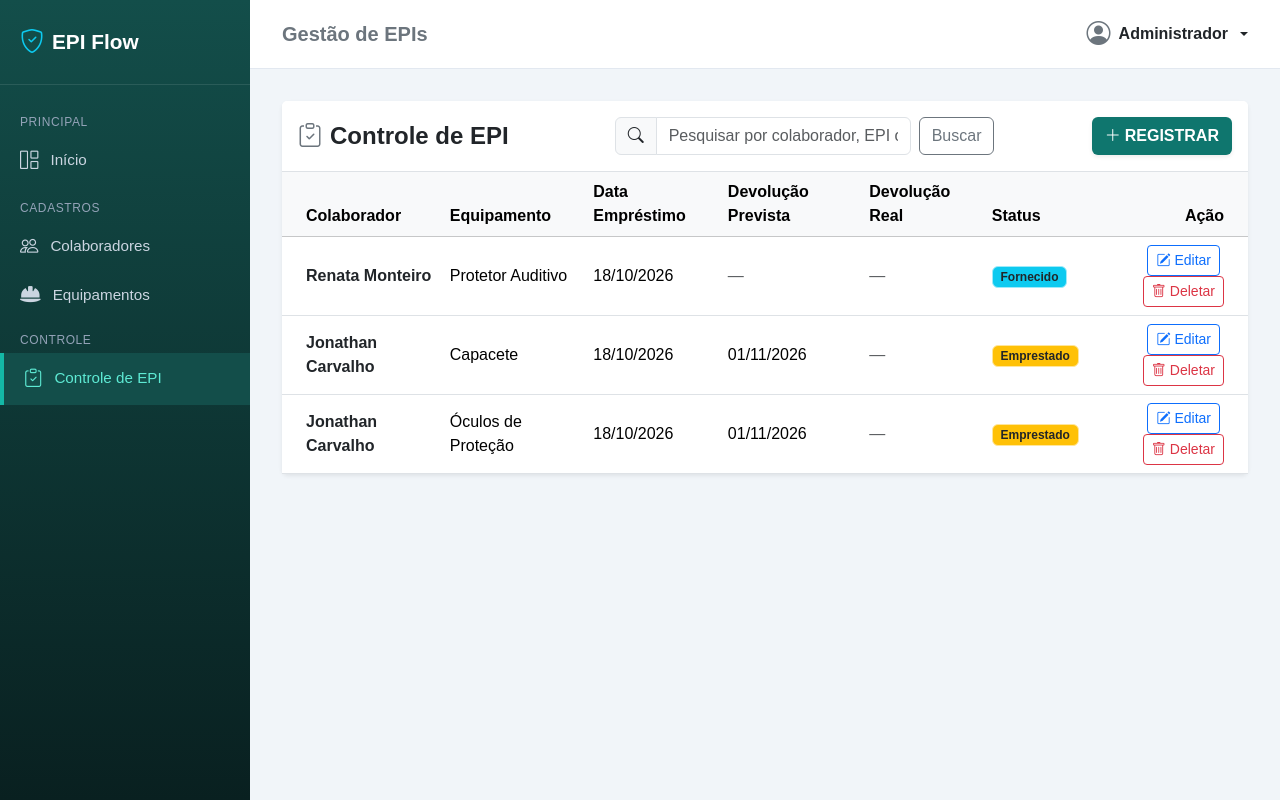
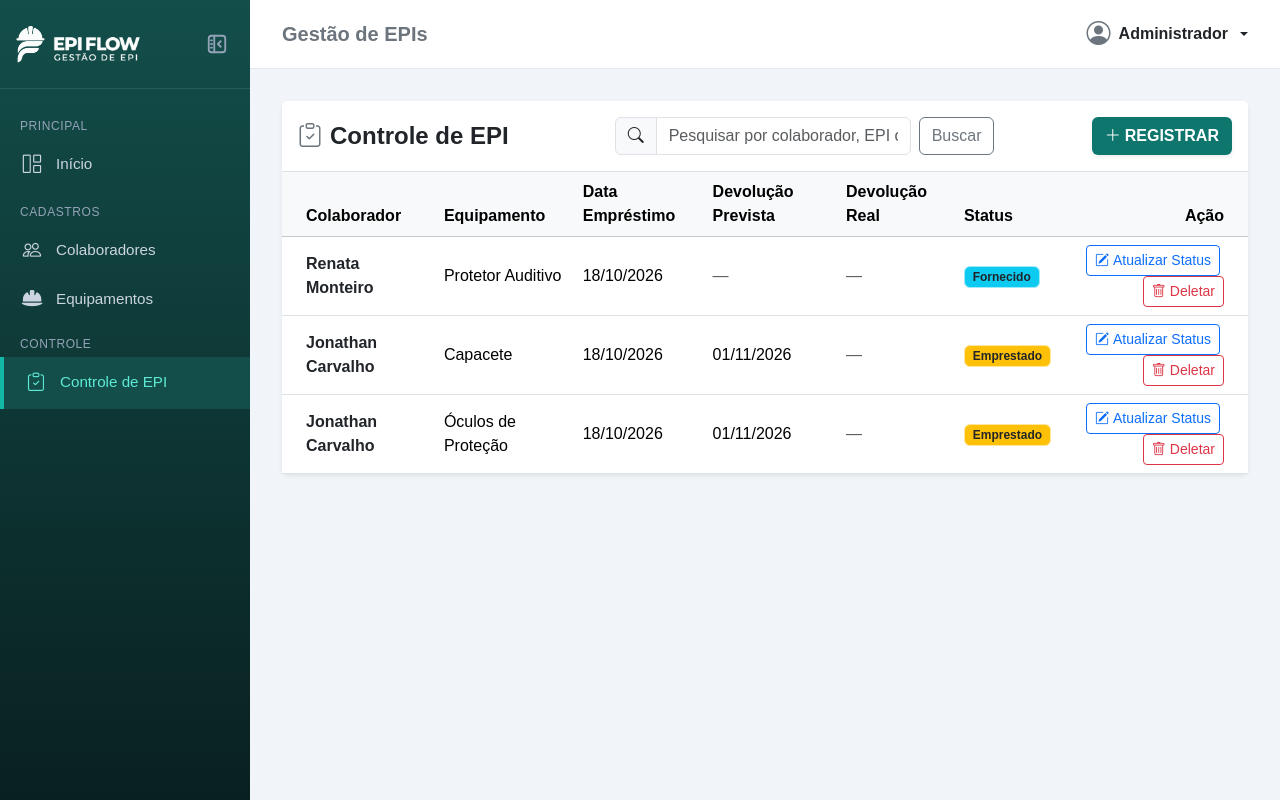
Before and after one commit to carvalhojonathan/epiflow, a Django app: page /emprestimos/ in a window 1280 px wide. Run offline with Django 5.2, Linux system fonts and the light colour scheme; data comes from the database, SQL or seed files in the repository.

Commit message:
adiciona logo e menu recolhido/expandido

```diff
--- a/apps/emprestimos/views.py
+++ b/apps/emprestimos/views.py
@@ -33,7 +33,7 @@ def cadastrar_emprestimo(request):
 
     return render(request, 'emprestimos/cadastrar.html', {
         'form': form,
-        'titulo': 'Registrar Empréstimo de EPI',
+        'titulo': 'Controle de EPI',
         'botao_texto': 'SALVAR',
     })
 
--- a/apps/epis/views.py
+++ b/apps/epis/views.py
@@ -17,7 +17,7 @@ def cadastrar_equipamento(request):
         if form.is_valid():
             form.save()
             messages.success(request, 'Equipamento cadastrado com sucesso!')
-            # Permanece na tela de cadastro limpa conforme requisito
+            # Permanece na tela de cadastro limpa
             return redirect('epis:cadastrar')
         else:
             messages.error(request, 'Equipamento não foi cadastrado! Verifique os campos.')
--- a/static/css/style.css
+++ b/static/css/style.css
@@ -29,17 +29,77 @@ body {
     flex-shrink: 0;
     display: flex;
     flex-direction: column;
+    transition: width 0.3s ease;
+    overflow-x: hidden;
+}
+
+/* Cabeçalho da Sidebar */
+.sidebar-header {
+    display: flex;
+    align-items: center;
+    justify-content: space-between;
+    padding: 1.25rem 1rem;
+    border-bottom: 1px solid rgba(255, 255, 255, 0.1);
+    transition: all 0.3s ease;
 }
 
 .sidebar-brand {
-    padding: 1.5rem 1.25rem;
-    font-size: 1.3rem;
+    font-size: 1.25rem;
     font-weight: bold;
     color: white;
     text-decoration: none;
     display: flex;
     align-items: center;
-    border-bottom: 1px solid rgba(255, 255, 255, 0.1);
+    white-space: nowrap;
+}
+
+/* Imagens da Logo */
+.logo-icon {
+    height: 38px;
+    width: auto;
+    object-fit: contain;
+    flex-shrink: 0;
+    transition: transform 0.2s ease;
+}
+
+.logo-text {
+    height: 48px;
+    width: auto;
+    object-fit: contain;
+}
+
+/* Botão de Toggle do Menu */
+.sidebar-toggle-btn {
+    background: transparent;
+    border: none;
+    outline: none;
+    box-shadow: none;
+    color: #94a3b8;
+    cursor: pointer;
+    width: 34px;
+    height: 34px;
+    border-radius: 8px;
+    display: flex;
+    align-items: center;
+    justify-content: center;
+    transition: all 0.2s ease;
+    flex-shrink: 0;
+    padding: 0;
+}
+
+.sidebar-toggle-btn:hover {
+    color: #5eead4;
+    background: rgba(255, 255, 255, 0.08);
+    border-color: rgba(94, 234, 212, 0.4);
+}
+
+/* Alternância dos ícones de recolher/expandir */
+.sidebar-toggle-btn .icon-expand {
+    display: none;
+}
+
+.sidebar-toggle-btn .icon-collapse {
+    display: block;
 }
 
 .sidebar-menu {
@@ -54,6 +114,7 @@ body {
     letter-spacing: 0.05em;
     color: #94a3b8;
     padding: 0.75rem 1.25rem 0.25rem;
+    white-space: nowrap;
 }
 
 .sidebar-link {
@@ -64,11 +125,16 @@ body {
     text-decoration: none;
     transition: all 0.2s;
     font-size: 0.95rem;
+    white-space: nowrap;
 }
 
 .sidebar-link i {
     font-size: 1.15rem;
     margin-right: 0.75rem;
+    width: 24px;
+    text-align: center;
+    flex-shrink: 0;
+    transition: margin 0.2s, font-size 0.2s;
 }
 
 .sidebar-link:hover,
--- a/templates/base.html
+++ b/templates/base.html
@@ -19,40 +19,82 @@
 
 <body>
     <div class="app-wrapper">
-        <!-- Sidebar à Esquerda (Conforme Wireframe) -->
-        <aside class="sidebar">
-            <a href="{% url 'nucleo:index' %}" class="sidebar-brand">
-                <i class="bi bi-shield-check text-info me-2 fs-4"></i>EPI Flow
-            </a>
+        <!-- Sidebar à Esquerda -->
+        <aside class="sidebar" id="appSidebar">
+            <script>
+                if (localStorage.getItem('sidebar_collapsed') === 'true') {
+                    document.getElementById('appSidebar').classList.add('collapsed');
+                }
+            </script>
+            <!-- Cabeçalho da Sidebar (Marca + Botão de Toggle) -->
+            <div class="sidebar-header">
+                <a href="{% url 'nucleo:index' %}" class="sidebar-brand" title="EPI Flow">
+                    <!-- 1. Ícone da Logo -->
+                    <img src="{% static 'img/logo-icone.png' %}" alt="Logo EPI Flow" class="logo-icon">
+                    <!-- 2. Texto da Logo (some quando recolhido) -->
+                    <img src="{% static 'img/logo-texto.png' %}" alt="EPI Flow" class="logo-text ms-2">
+                </a>
+
+                <!-- Botão de Toggle -->
+                <button id="sidebarToggle" class="sidebar-toggle-btn" title="Recolher / Expandir Menu"
+                    aria-label="Alternar Menu">
+                    <!-- ... restante do botão svg permanece igual ... -->
+
+                    <!-- Ícone para Recolher (Seta para a esquerda) -->
+                    <svg class="icon-collapse" width="22" height="22" viewBox="0 0 24 24" fill="none"
+                        stroke="currentColor" stroke-width="2" stroke-linecap="round" stroke-linejoin="round">
+                        <rect x="3" y="3" width="18" height="18" rx="3" ry="3" />
+                        <line x1="9" y1="3" x2="9" y2="21" />
+                        <path d="M5.5 8h1M5.5 12h1M5.5 16h1" />
+                        <path d="m16 15-3-3 3-3" />
+                    </svg>
+
+                    <!-- Ícone para Expandir (Seta para a direita) -->
+                    <svg class="icon-expand" width="22" height="22" viewBox="0 0 24 24" fill="none"
+                        stroke="currentColor" stroke-width="2" stroke-linecap="round" stroke-linejoin="round">
+                        <rect x="3" y="3" width="18" height="18" rx="3" ry="3" />
+                        <line x1="9" y1="3" x2="9" y2="21" />
+                        <path d="M5.5 8h1M5.5 12h1M5.5 16h1" />
+                        <path d="m13 9 3 3-3 3" />
+                    </svg>
+                </button>
+            </div>
 
             <ul class="sidebar-menu">
                 <li class="sidebar-category">Principal</li>
                 <li>
                     <a href="{% url 'nucleo:index' %}"
-                        class="sidebar-link {% if request.resolver_match.app_name == 'nucleo' %}active{% endif %}">
-                        <i class="bi bi-grid-1x2"></i>Início
+                        class="sidebar-link {% if request.resolver_match.app_name == 'nucleo' %}active{% endif %}"
+                        title="Início">
+                        <i class="bi bi-grid-1x2"></i>
+                        <span class="link-text">Início</span>
                     </a>
                 </li>
 
                 <li class="sidebar-category">Cadastros</li>
                 <li>
                     <a href="{% url 'colaboradores:listar' %}"
-                        class="sidebar-link {% if request.resolver_match.app_name == 'colaboradores' %}active{% endif %}">
-                        <i class="bi bi-people"></i>Colaboradores
+                        class="sidebar-link {% if request.resolver_match.app_name == 'colaboradores' %}active{% endif %}"
+                        title="Colaboradores">
+                        <i class="bi bi-people"></i>
+                        <span class="link-text">Colaboradores</span>
                     </a>
                 </li>
                 <li>
                     <a href="{% url 'epis:listar' %}"
-                        class="sidebar-link {% if request.resolver_match.app_name == 'epis' %}active{% endif %}">
-                        <!-- Ícone de Capacete de Segurança (EPI) -->
-                        <i class="fa-solid fa-helmet-safety"></i>Equipamentos
+                        class="sidebar-link {% if request.resolver_match.app_name == 'epis' %}active{% endif %}"
+                        title="Equipamentos">
+                        <i class="fa-solid fa-helmet-safety"></i>
+                        <span class="link-text">Equipamentos</span>
                     </a>
                 </li>
                 <li class="sidebar-category">Controle</li>
                 <li>
                     <a href="{% url 'emprestimos:listar' %}"
-                        class="sidebar-link {% if request.resolver_match.app_name == 'emprestimos' %}active{% endif %}">
-                        <i class="bi bi-clipboard-check"></i>Controle de EPI
+                        class="sidebar-link {% if request.resolver_match.app_name == 'emprestimos' %}active{% endif %}"
+                        title="Controle de EPI">
+                        <i class="bi bi-clipboard-check"></i>
+                        <span class="link-text">Controle de EPI</span>
                     </a>
                 </li>
             </ul>
@@ -60,7 +102,7 @@
 
         <!-- Área de Conteúdo à Direita -->
         <div class="content-wrapper">
-            <!-- Barra Superior com Mini Menu do Usuário Logado -->
+            <!-- Barra Superior (TopBar limpa) -->
             <header class="topbar">
                 <h5 class="mb-0 text-secondary fw-semibold">Gestão de EPIs</h5>
 
@@ -78,7 +120,6 @@
                             <div class="text-muted small">adm@epiflow.com</div>
                         </li>
                         <li>
-                            <!-- Botão de Sair fictício -->
                             <a class="dropdown-item py-2 text-danger fw-semibold" href="javascript:void(0)">
                                 <i class="bi bi-box-arrow-right me-2"></i>Sair
                             </a>
@@ -88,7 +129,7 @@
             </header>
 
             <main class="main-content">
-                <!-- Alertas de Feedback (Sucesso / Falha com Bootstrap) -->
+                <!-- Alertas de Feedback -->
                 {% if messages %}
                 <div class="row justify-content-center mb-3">
                     <div class="col-12">
@@ -115,6 +156,20 @@
 
     <!-- Bootstrap 5 Bundle JS -->
     <script src="https://cdn.jsdelivr.net/npm/bootstrap@5.3.3/dist/js/bootstrap.bundle.min.js"></script>
+
+    <!-- Script de Toggle da Sidebar com Persistência -->
+    <script>
+        document.addEventListener('DOMContentLoaded', function () {
+            const sidebar = document.getElementById('appSidebar');
+            const toggleBtn = document.getElementById('sidebarToggle');
+            if (sidebar && toggleBtn) {
+                toggleBtn.addEventListener('click', function () {
+                    sidebar.classList.toggle('collapsed');
+                    localStorage.setItem('sidebar_collapsed', sidebar.classList.contains('collapsed'));
+                });
+            }
+        });
+    </script>
     {% block scripts %}{% endblock %}
 </body>
 
--- a/templates/emprestimos/cadastrar.html
+++ b/templates/emprestimos/cadastrar.html
@@ -57,7 +57,7 @@
                         {% endif %}
                     </div>
 
-                    <!-- 3. STATUS (SELECT - VEM ANTES DAS DATAS CONFORME REGRA) -->
+                    <!-- 3. STATUS (SELECT - VEM ANTES DAS DATAS) -->
                     <div class="mb-3">
                         <label for="{{ form.status.id_for_label }}" class="form-label fw-semibold">
                             {{ form.status.label }} *
--- a/templates/emprestimos/listar.html
+++ b/templates/emprestimos/listar.html
@@ -91,7 +91,7 @@
                         <td class="text-end pe-4">
                             <!-- Botão Editar -->
                             <a href="{% url 'emprestimos:editar' emp.id %}" class="btn btn-sm btn-outline-primary me-1">
-                                <i class="bi bi-pencil-square me-1"></i>Editar
+                                <i class="bi bi-pencil-square me-1"></i>Atualizar Status
                             </a>
 
                             <!-- Botão Deletar (Abre Modal) -->
```
Also changed, not shown: other parts of static/css/style.css (+46 -0 lines), templates/colaboradores/listar.html (+5 -5 lines), templates/epis/listar.html (+5 -5 lines), static/img/logo-icone.png (added), static/img/logo-texto.png (added).
